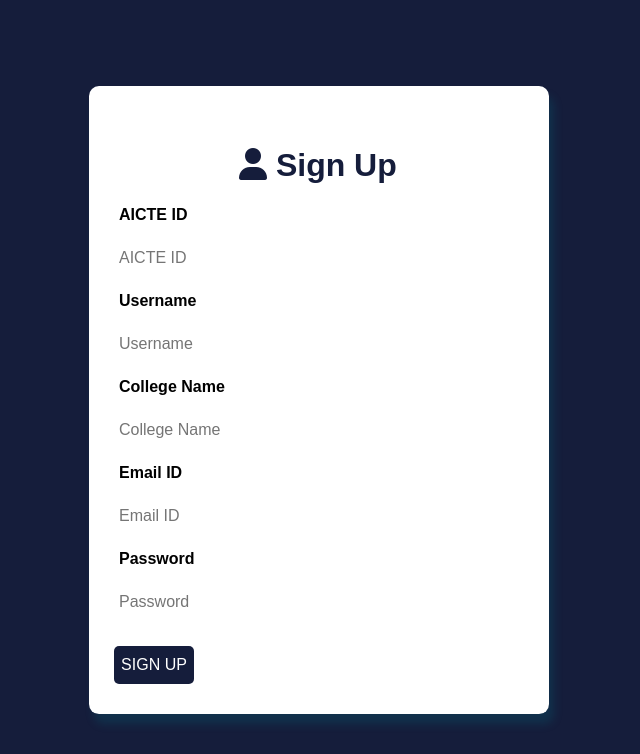
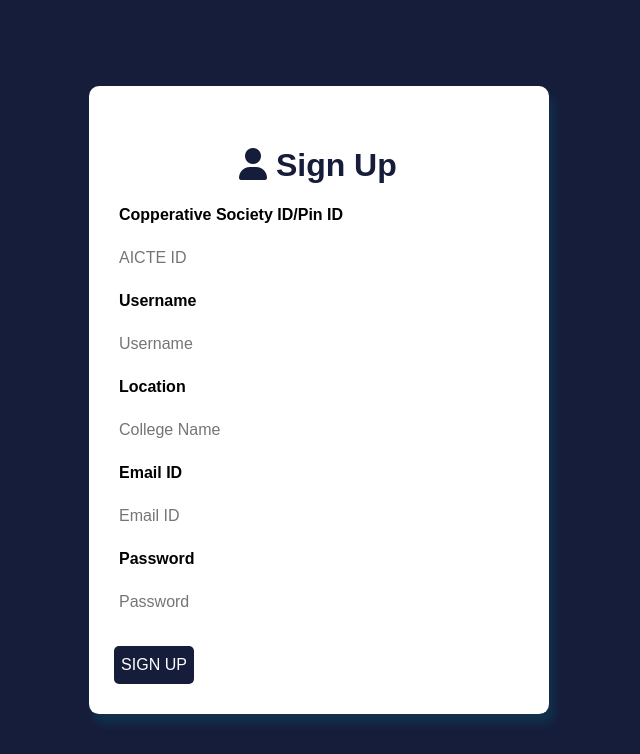
Before and after one commit to VedhaSankar/three-facto, a Flask app: template templates/sign_up.html in a window 1280 px wide. Shown: the top 754 px of the page, without its empty margins (321-961 px from the left). Run offline with Flask 2, Linux system fonts and the light colour scheme; the template is opened without the code that fills it, so the values that code supplies are empty.

Commit message:
login sign up and form page

```diff
--- a/templates/form.html
+++ b/templates/form.html
@@ -505,7 +505,7 @@
     <!-- WAVES -->
     <div class="header">
         <div class="inner-header flex">
-            <h1><b>Placing bulk orders:)</b></h1>
+            <h1><b>Add new product :)</b></h1>
         </div>
 
         <!--Waves Container-->
@@ -565,7 +565,7 @@
                             <option value="reeses">Personal care</option>
                         </select> -->
 
-                        <input type="url" placeholder="Quantity" name="quantity" label for="quantity">
+                        <input type="url" placeholder="Manufacturing Site" name="man_site" label for="man_site">
 
 
                     </div>
--- a/templates/sign_up.html
+++ b/templates/sign_up.html
@@ -149,14 +149,14 @@
     <form action="/signup" method="post" class="login">
         <h1 style="padding-left: 120px; color:#151D3B ;"><i class="fa-solid fa-user"></i> Sign Up</h1>
 
-        <label for="aitceid"><b>AICTE ID</b></label>
+        <label for="aitceid"><b>Copperative Society ID/Pin ID</b></label>
         <input type="aitceid" id="aitceid" name="aitceid" placeholder="AICTE ID">
 
         <label for="uname"><b>Username</b></label>
         <input type="uname" id="uname" name="uname" placeholder="Username">
 
-        <label for="college_name"><b>College Name</b></label>
-        <input type="college_name" id="college_name" name="college_name" placeholder="College Name" required>
+        <label for="college_name"><b>Location</b></label>
+        <input type="location" id="location" name="college_name" placeholder="College Name" required>
 
         <label for="email_id"><b>Email ID</b></label>
         <input type="email_id" id="email_id" name="email_id" placeholder="Email ID" required>
```
Also changed, not shown: templates/user_login.html (renamed from templates/login.html).
